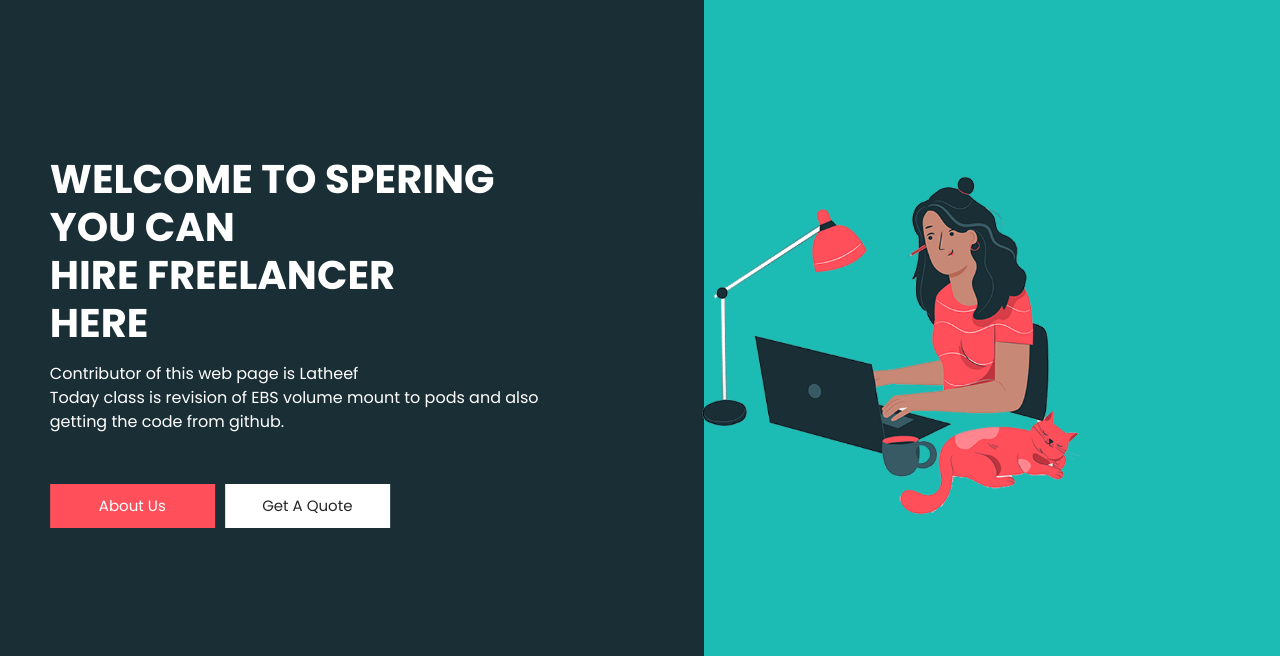
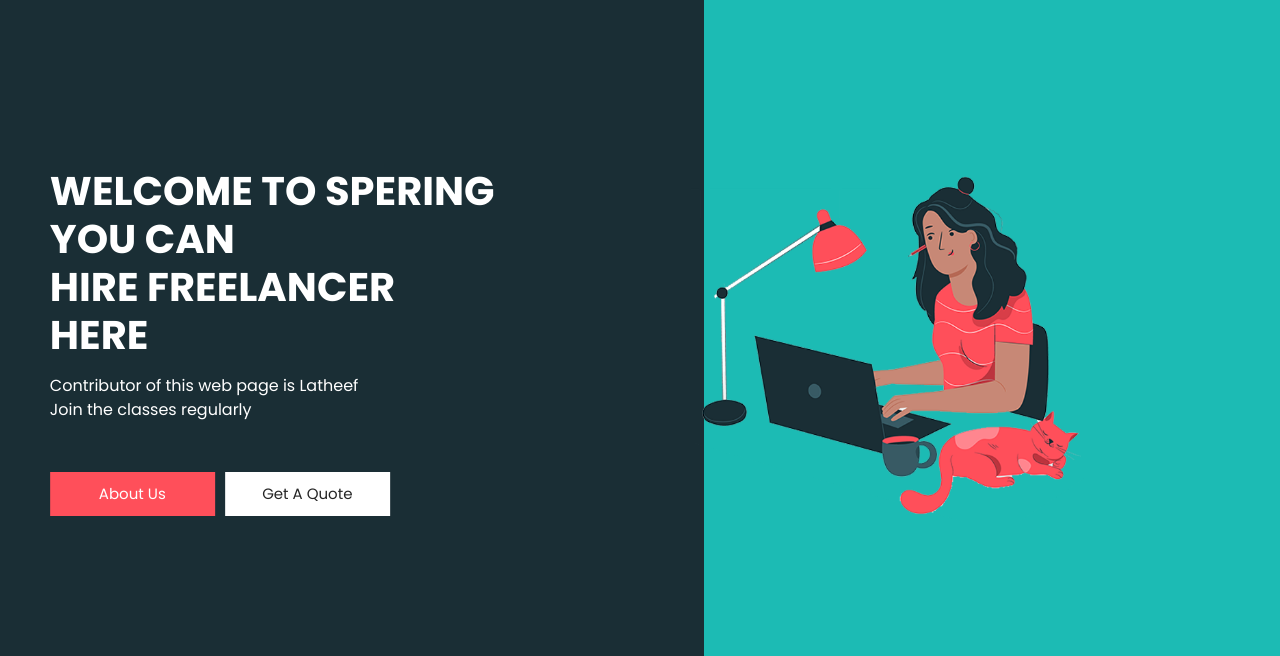
Before and after one commit to smobinulla/spearing, a plain HTML site: page index.html in a window 1280 px wide. Shown: the part 76-732 px from the top of the page. Drawn offline with Linux system fonts and the light colour scheme.

Commit message:
Update index.html

```diff
--- a/index.html
+++ b/index.html
@@ -116,8 +116,8 @@
                     <p>
                       Contributor of this web page is Latheef
 			    <br>
-			    Today class is revision of EBS volume mount to pods and also getting the code from github.
-                    </p>
+			    Join the classes regularly
+		    </p>
                     <div class="btn-box">
                       <a href="" class="btn-1">
                         About Us
```
